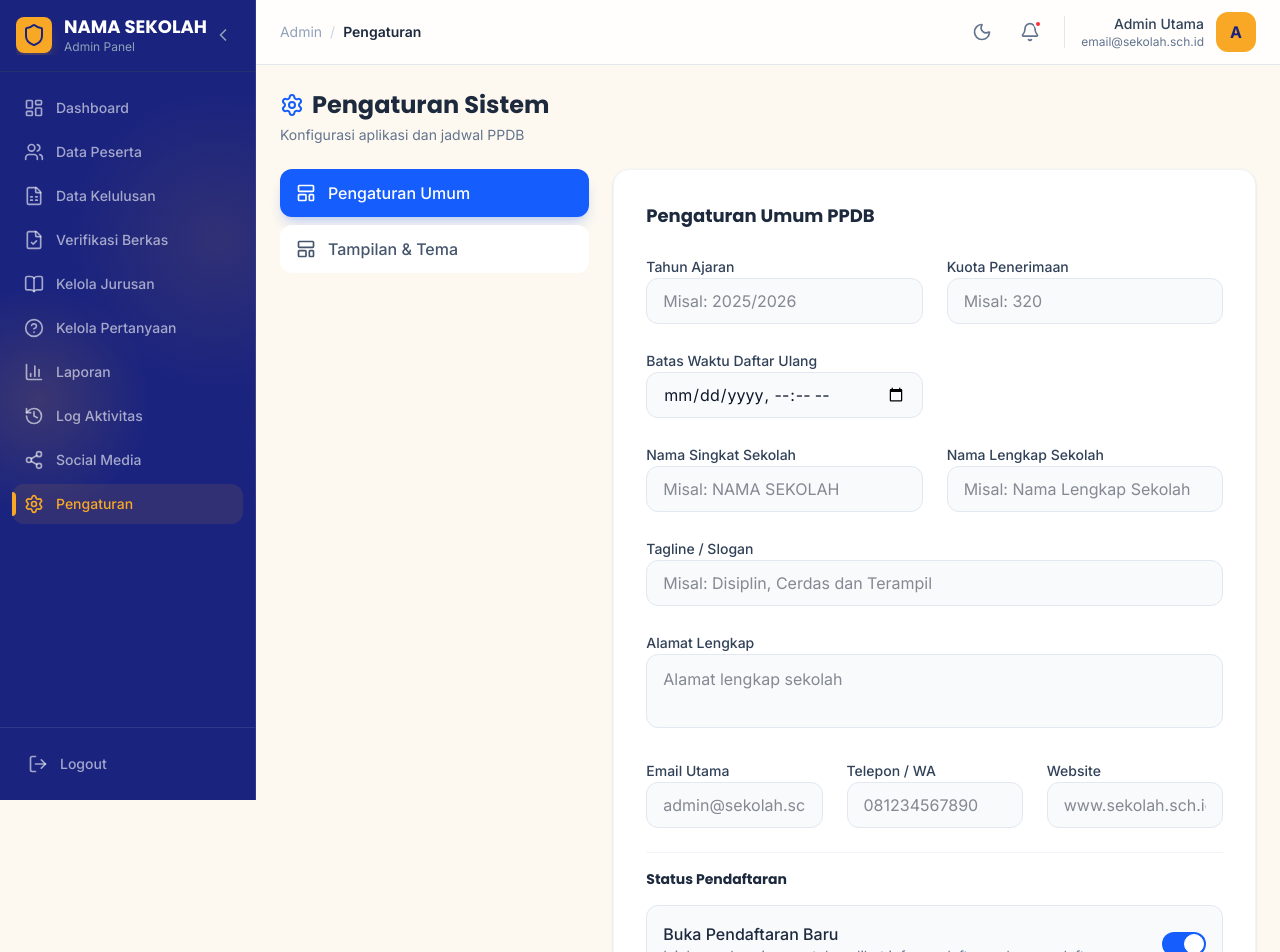
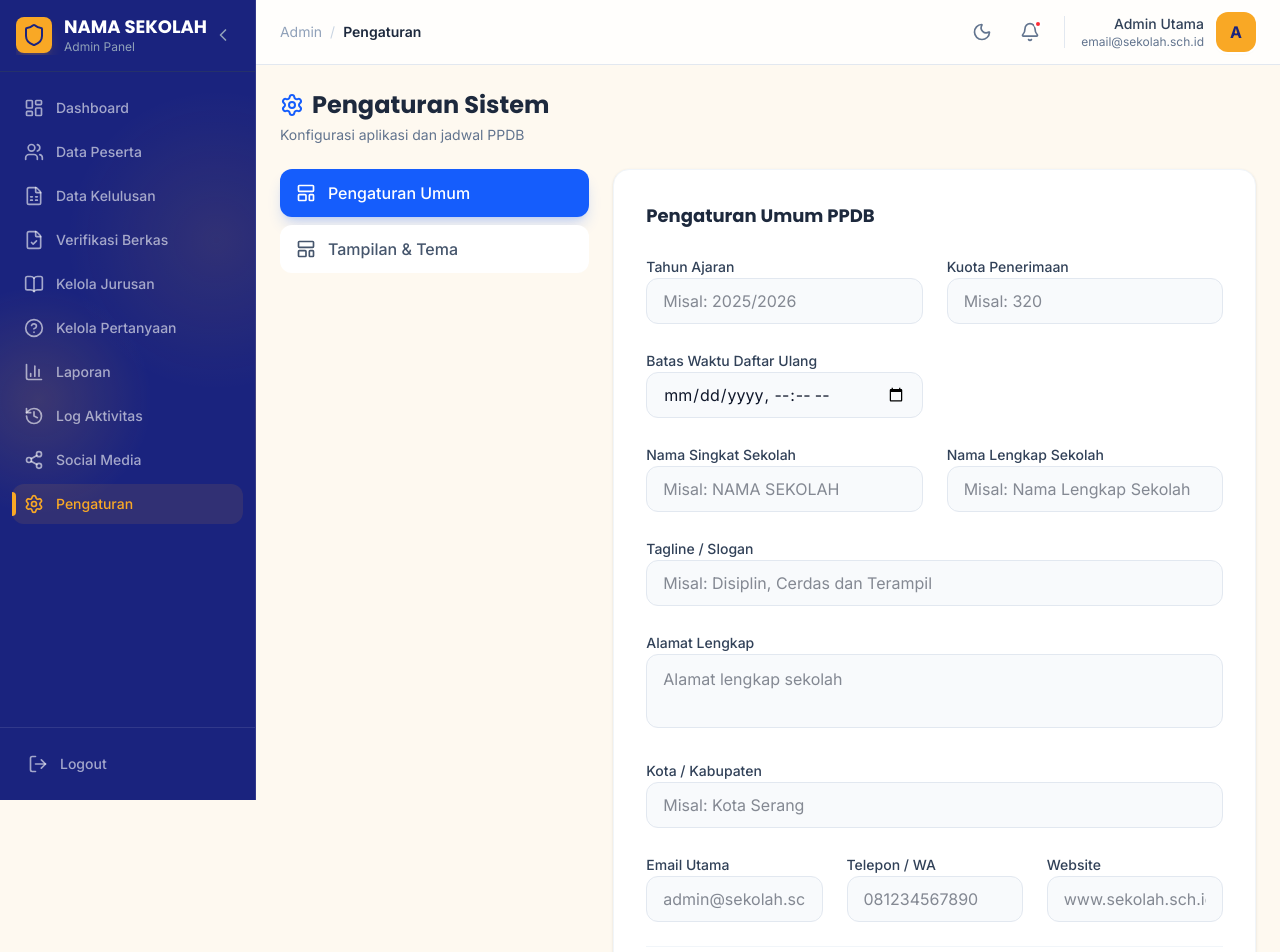
Before and after one commit to rzl89/daftar-ulang-spmb, a React (Vite) app: page /admin/pengaturan in a window 1280 px wide. Shown: the top 952 px of the page. Built offline with nearby package versions, Linux system fonts and the light colour scheme; no server answers; sample sign-in values are in the browser's storage.

Commit message:
feat: add PDF receipt generation utility and admin settings management page

```diff
--- a/src/pages/admin/Pengaturan.tsx
+++ b/src/pages/admin/Pengaturan.tsx
@@ -270,6 +270,11 @@ export default function Pengaturan() {
                       <textarea name="school_address" value={settings.school_address} onChange={handleChange} rows={2} placeholder="Alamat lengkap sekolah" className="w-full px-4 py-3 bg-slate-50 dark:bg-slate-900 border border-slate-200 dark:border-slate-700 rounded-xl focus:ring-2 focus:ring-blue-500/50 outline-none transition-all dark:text-white resize-none" />
                     </div>
 
+                    <div className="space-y-1.5">
+                      <label className="text-sm font-medium text-slate-700 dark:text-slate-300">Kota / Kabupaten</label>
+                      <input type="text" name="school_city" value={settings.school_city} onChange={handleChange} placeholder="Misal: Kota Serang" className="w-full px-4 py-2.5 bg-slate-50 dark:bg-slate-900 border border-slate-200 dark:border-slate-700 rounded-xl focus:ring-2 focus:ring-blue-500/50 outline-none transition-all dark:text-white" />
+                    </div>
+
                     <div className="grid grid-cols-1 sm:grid-cols-3 gap-6">
                       <div className="space-y-1.5">
                         <label className="text-sm font-medium text-slate-700 dark:text-slate-300">Email Utama</label>
--- a/src/store/useSettingsStore.ts
+++ b/src/store/useSettingsStore.ts
@@ -20,6 +20,7 @@ interface SettingsState {
   school_email: string;
   school_website: string;
   school_tagline: string;
+  school_city: string;
   is_registration_open: string;
   quota: string;
   registration_deadline: string;
@@ -45,6 +46,7 @@ const DEFAULTS: Omit<SettingsState, 'isLoaded' | 'fetchSettings' | 'getSetting'>
   school_email: 'email@sekolah.sch.id',
   school_website: 'www.sekolah.sch.id',
   school_tagline: 'Tagline Sekolah',
+  school_city: 'Kota',
   is_registration_open: 'true',
   quota: '100',
   registration_deadline: '',
--- a/src/utils/generatePdf.ts
+++ b/src/utils/generatePdf.ts
@@ -144,7 +144,7 @@ export async function generateBuktiPdf(data: PdfData): Promise<void> {
   doc.text('PENTING:', margin + 6, y + 7);
   doc.setFont('helvetica', 'normal');
   doc.setFontSize(8);
-  doc.text('Cetak dan bawa dokumen ini saat hari pertama Pengenalan Lingkungan Sekolah (PLS).', margin + 6, y + 14);
+  doc.text('Cetak dan bawa dokumen ini saat hari pertama MPLS (Masa Pengenalan Lingkungan Sekolah).', margin + 6, y + 14);
 
   y += 30;
 
```
